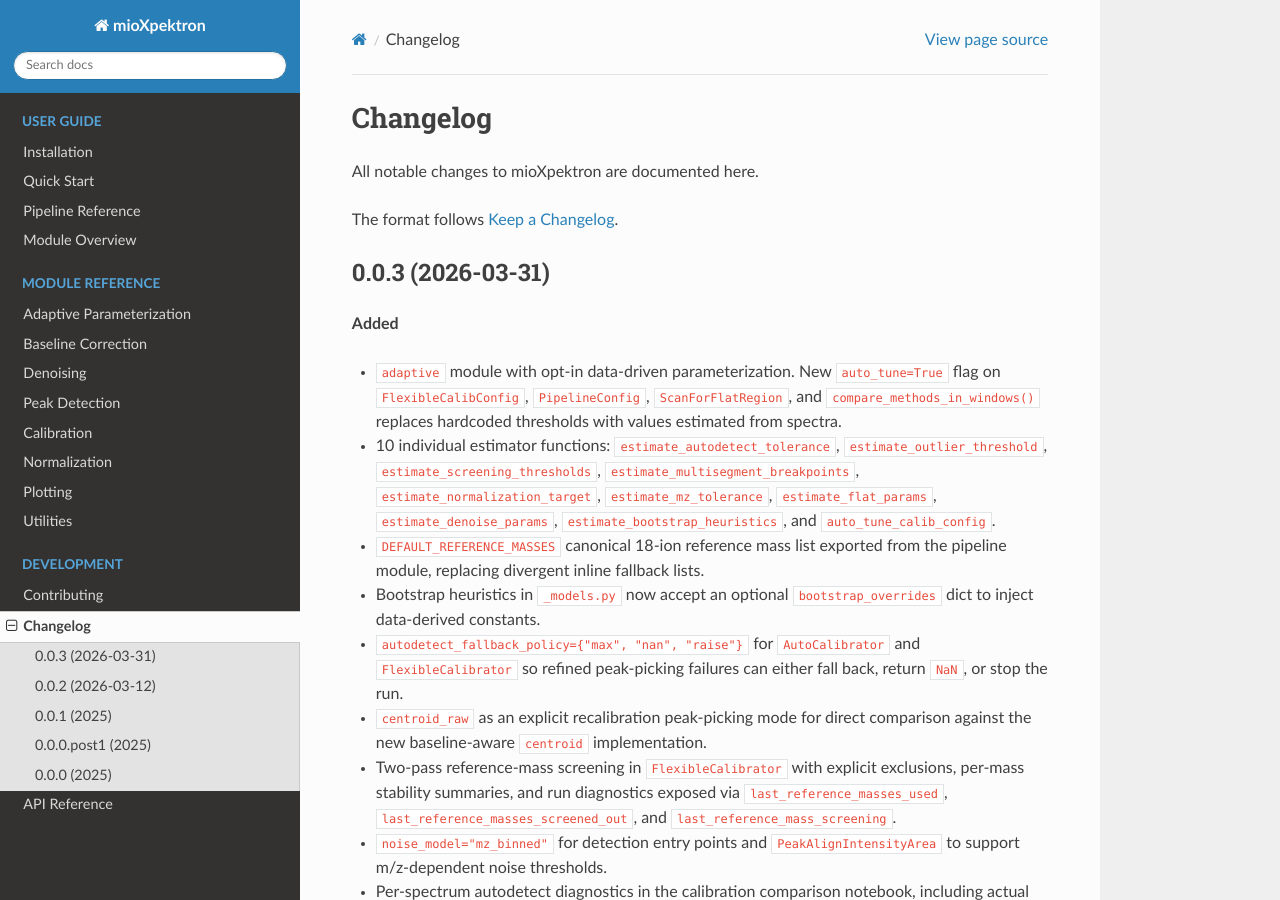
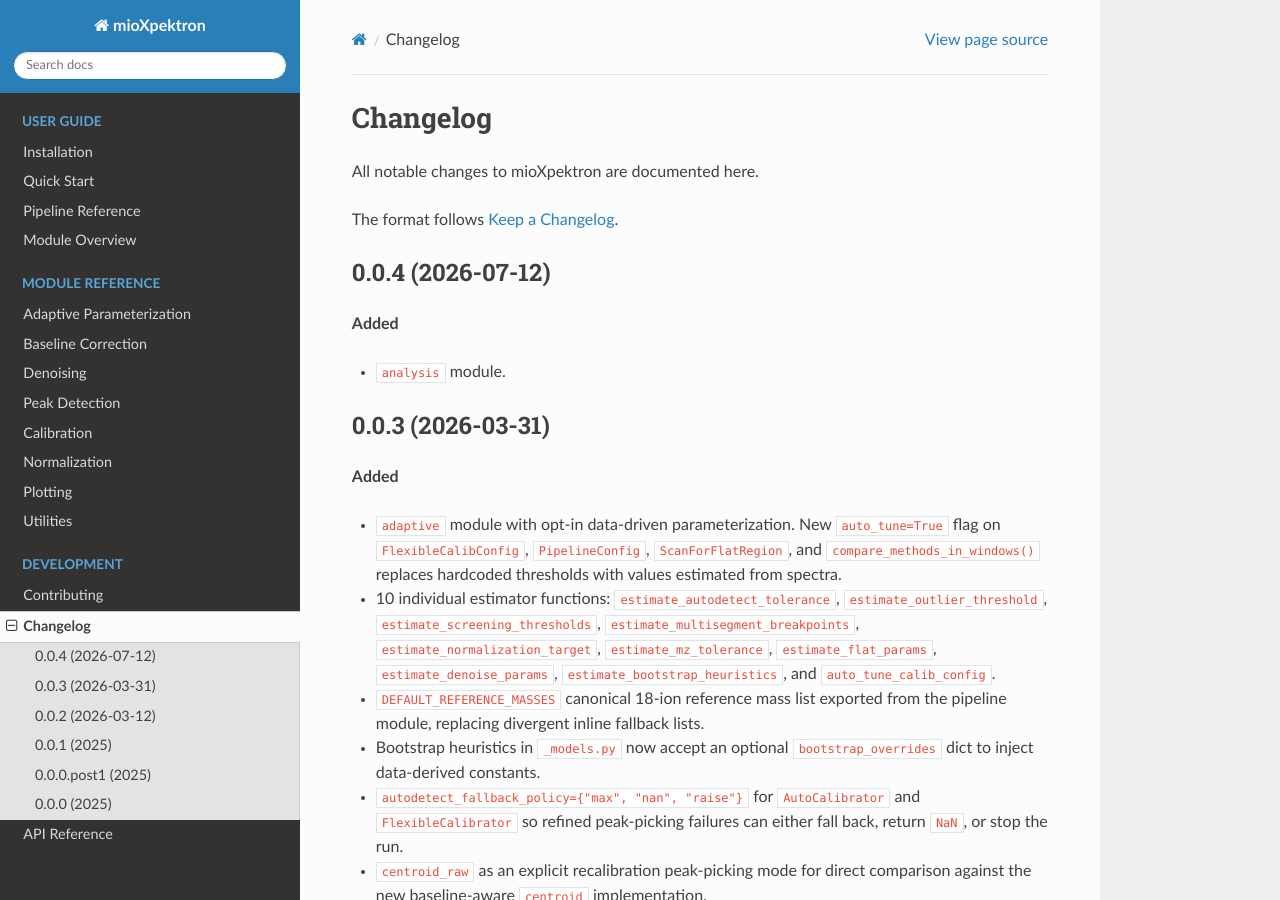
Before and after one commit to kazilab/mioXpektron, a Sphinx documentation site: the page built from docs/changelog.rst, in a window 1280 px wide and 900 px high. Built offline with Sphinx 7.4.7 and the Read the Docs theme 3.1.0, drawn with Linux system fonts in a browser that asks for light colours.

Commit message:
Update changelog.rst

```diff
--- a/docs/changelog.rst
+++ b/docs/changelog.rst
@@ -4,6 +4,13 @@
 All notable changes to mioXpektron are documented here.
 
 The format follows `Keep a Changelog <https://keepachangelog.com/>`_.
+
+0.0.4 (2026-07-12)
+-------------------
+
+**Added**
+
+- ``analysis`` module.
 
 0.0.3 (2026-03-31)
 -------------------
```
